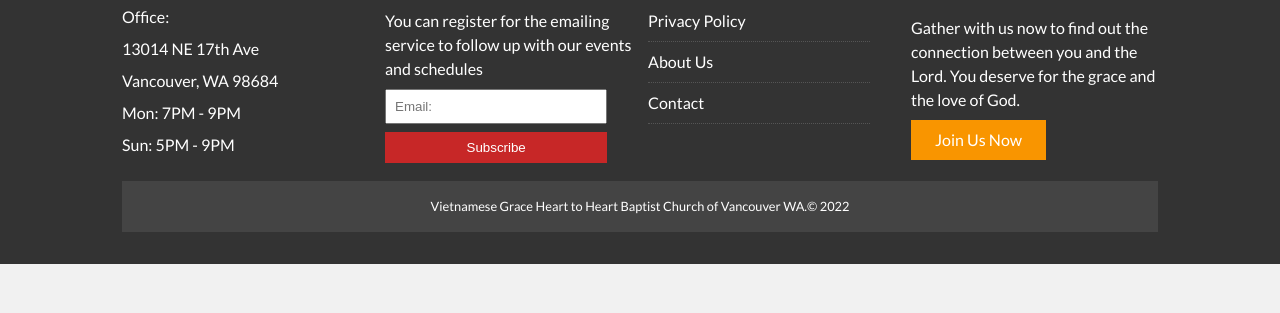
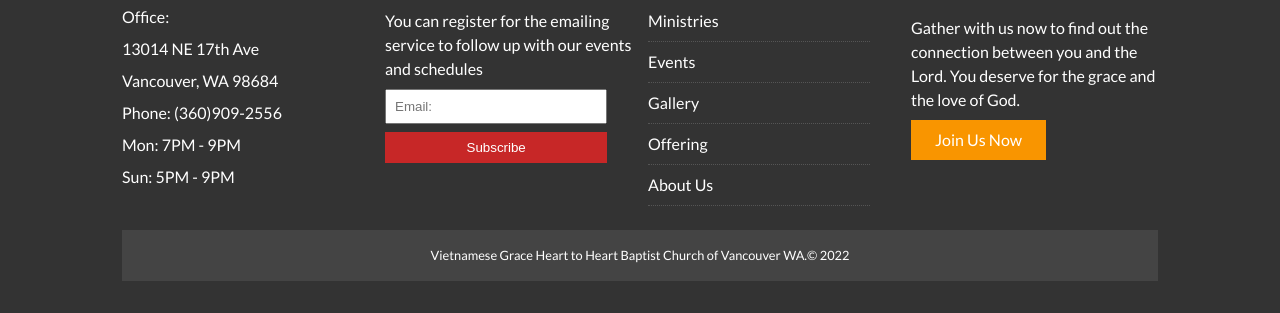
Before and after one commit to vhhbc/vhhbc, a plain HTML site: page gallery.html in a window 1280 px wide. Shown: the part 905-1218 px from the top of the page. Before the commit the page ends 1169 px from the top, so only its background shows below. Drawn offline with Linux system fonts and the light colour scheme.

Commit message:
update new footer

```diff
--- a/gallery.html
+++ b/gallery.html
@@ -95,13 +95,14 @@
     </div>
   </section>
 
-  <footer id = 'main-footer' class = 'py-2'>
+  <footer id='main-footer' class='py-2'>
       <div class="container footer-container">
           <div>
               <img src="img/logo_light.png" alt="logo">
               <p>Office:</p>
               <p>13014 NE 17th Ave</p>
               <p>Vancouver, WA 98684</p>
+              <p>Phone: (360)909-2556</p>
               <p>Mon: 7PM - 9PM</p>
               <p>Sun: 5PM - 9PM</p>
           </div>
@@ -110,15 +111,17 @@
               <p>You can register for the emailing service to follow up with our events and schedules</p>
               <form>
                   <input type="email" placeholder="Email:" required>
-          <input type="submit" value="Subscribe" class = 'btn btn-primary'>
+                  <input type="submit" value="Subscribe" class='btn btn-primary'>
               </form>
           </div>
           <div>
               <h3>Site Links</h3>
-        <ul class = 'list'>
-          <li><a href="#">Privacy Policy</a></li>
-          <li><a href="#">About Us</a></li>
-          <li><a href="#">Contact</a></li>
+              <ul class='list'>
+                  <li><a href="ministry.html">Ministries</a></li>
+                  <li><a href="event.html">Events</a></li>
+                  <li><a href="gallery.html">Gallery</a></li>
+                  <li><a href="offering.html">Offering</a></li>
+                  <li><a href="about.html">About Us</a></li>
               </ul>
           </div>
           <div>
```
Also changed, not shown: about.html (+6 -3 lines), index.html (+6 -3 lines), lunarnewyear2022.html (+9 -6 lines), ministry.html (+9 -6 lines), offering.html (+9 -6 lines), register.html (+9 -6 lines), worship052922.html (+9 -6 lines), worship060522.html (+9 -6 lines), worship061522.html (+9 -6 lines). Lines whose indentation alone changed are shown as unchanged.
